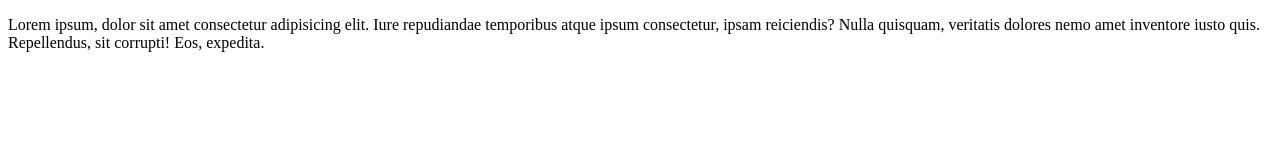
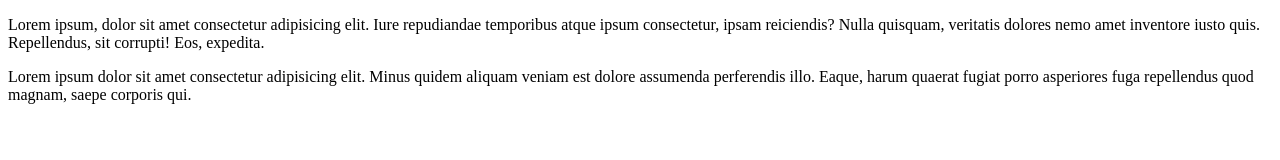
Before and after one commit to birhanugashaw/gitPractice, a plain HTML site: page Pages/index.html in a window 1280 px wide. Drawn offline with Linux system fonts and the light colour scheme.

Commit message:
second paragraph

```diff
--- a/Pages/index.html
+++ b/Pages/index.html
@@ -8,5 +8,6 @@
 </head>
 <body>
     <p>Lorem ipsum, dolor sit amet consectetur adipisicing elit. Iure repudiandae temporibus atque ipsum consectetur, ipsam reiciendis? Nulla quisquam, veritatis dolores nemo amet inventore iusto quis. Repellendus, sit corrupti! Eos, expedita.</p>
+    <p>Lorem ipsum dolor sit amet consectetur adipisicing elit. Minus quidem aliquam veniam est dolore assumenda perferendis illo. Eaque, harum quaerat fugiat porro asperiores fuga repellendus quod magnam, saepe corporis qui.</p>
 </body>
 </html>
```
